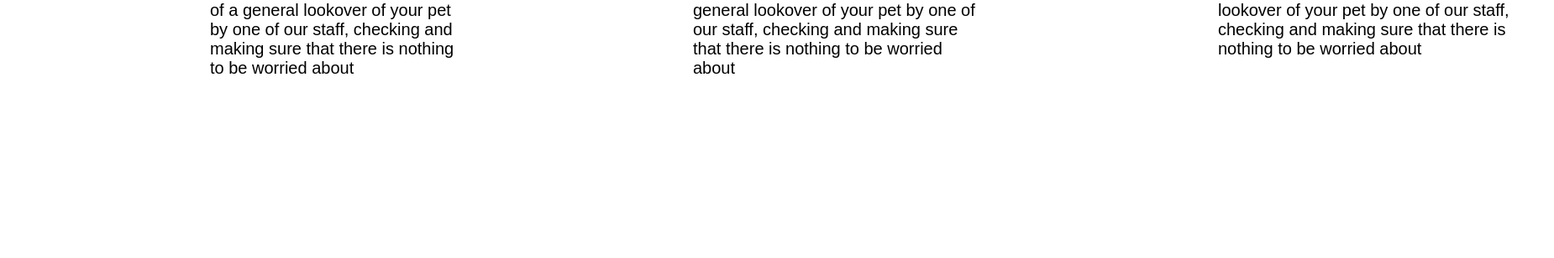
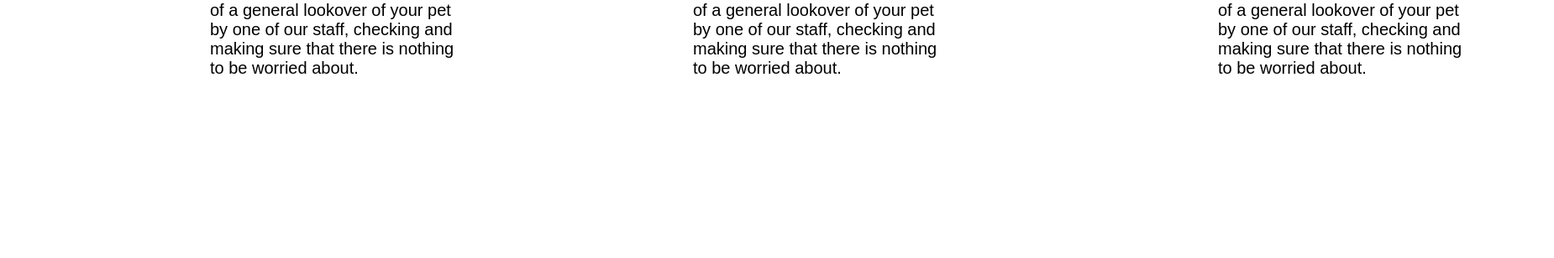
Before and after one commit to RyanFG/Project-Implementation, a plain HTML site: page services.html in a window 1280 px wide. Shown: the part 492-800 px from the top of the page at 84% size, 1850 px wide, since content can reach past the window. Drawn offline with Linux system fonts and the light colour scheme.

Commit message:
last fix hopefully

```diff
--- a/services.html
+++ b/services.html
@@ -89,7 +89,7 @@
                         General Appointment
                     </div>
                     <div style="font-size:20px;">
-                        - $50, This appointment consists of a general lookover of your pet by one of our staff, checking and making sure that there is nothing to be worried about
+                        - $50, This appointment consists of a general lookover of your pet by one of our staff, checking and making sure that there is nothing to be worried about.
                     </div>
                 </div>
             </div>
@@ -98,12 +98,12 @@
                 <div style="font-size:35px;">
                     Dog Services
                 </div>
-                <div style="width:350px;">
+                <div style="width:300px;">
                     <div style="font-size:22px;">
                         General Appointment
                     </div>
                     <div style="font-size:20px;">
-                        - $50, This appointment consists of a general lookover of your pet by one of our staff, checking and making sure that there is nothing to be worried about
+                        - $50, This appointment consists of a general lookover of your pet by one of our staff, checking and making sure that there is nothing to be worried about.
                     </div>
                 </div>
             </div>
@@ -112,12 +112,12 @@
                 <div style="font-size:35px;">
                     Other Services
                 </div>
-                <div style="width:400px;">
+                <div style="width:300px;">
                     <div style="font-size:22px;">
                         General Appointment
                     </div>
                     <div style="font-size:20px;">
-                        - $50, This appointment consists of a general lookover of your pet by one of our staff, checking and making sure that there is nothing to be worried about
+                        - $50, This appointment consists of a general lookover of your pet by one of our staff, checking and making sure that there is nothing to be worried about.
                     </div>
                 </div>
             </div>
```
Also changed, not shown: book2.html (+1 -1 lines), contact.html (+2 -2 lines), staff.html (+3 -3 lines).
